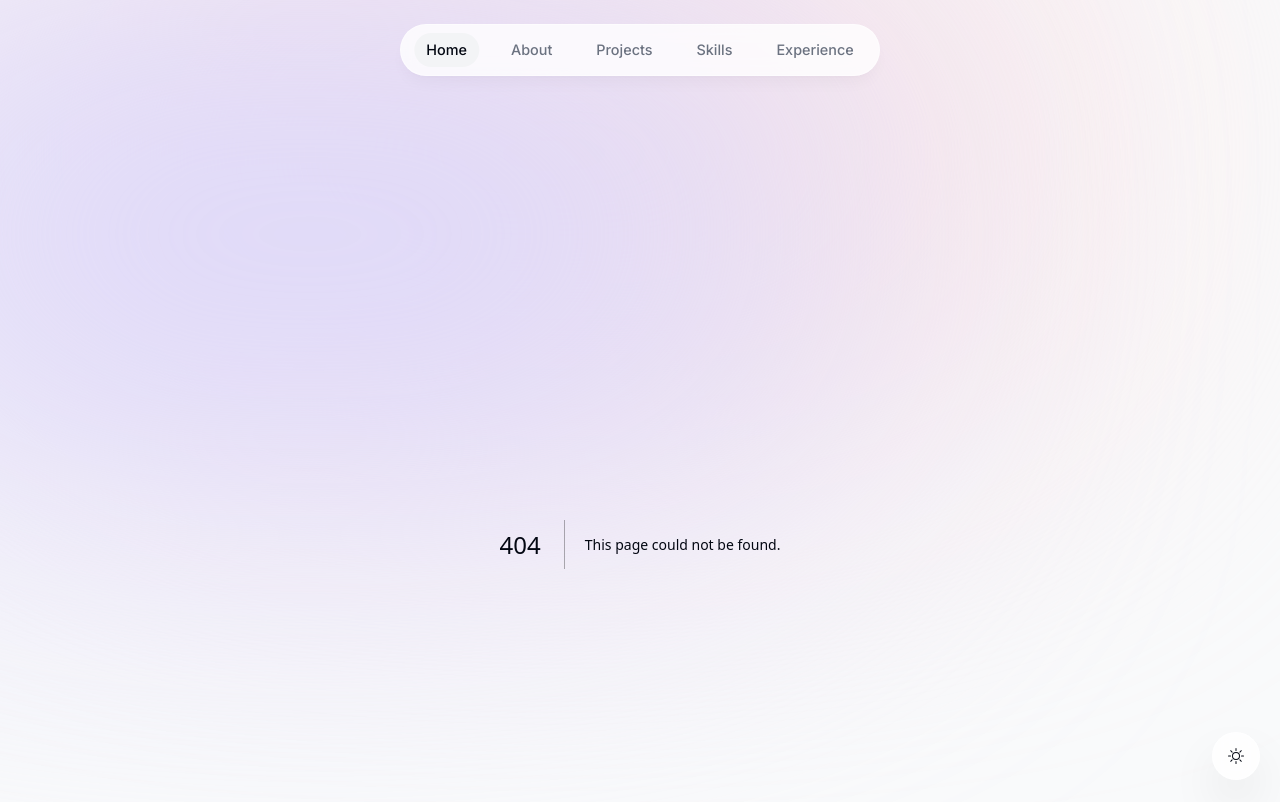
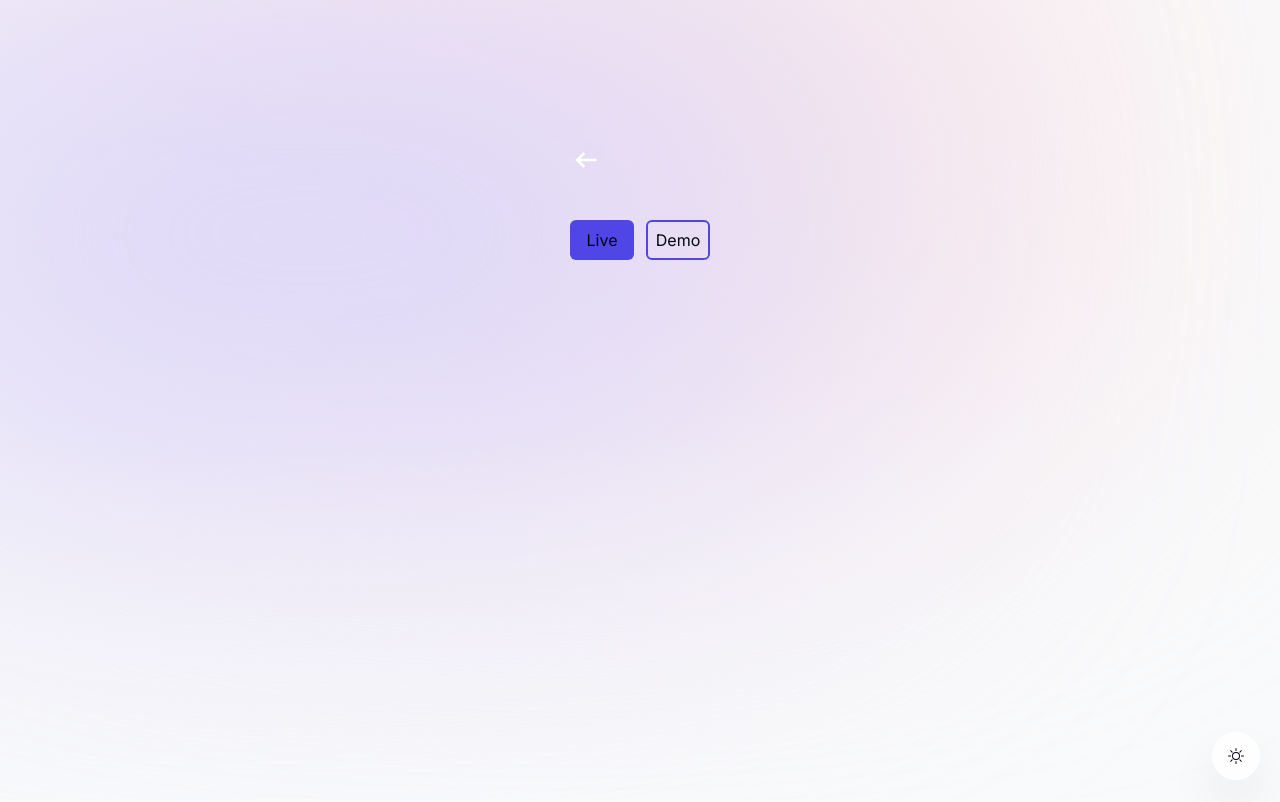
Before and after one commit to petitoff/portfolio, a Next.js app: page /projects in a window 1280 px wide. Before the commit this address had no page. Shown: the top 802 px of the page. Built offline with nearby package versions, Linux system fonts and the light colour scheme.

Commit message:
Add project page component

```diff
--- a/app/layout.tsx
+++ b/app/layout.tsx
@@ -28,7 +28,6 @@ export default function RootLayout({
 
         <ThemeContextProvider>
           <ActiveSectionContextProvider>
-            <Header />
             {children}
 
             <Toaster position="top-right" />
--- a/app/page.tsx
+++ b/app/page.tsx
@@ -1,5 +1,6 @@
 import About from "@/components/about";
 import Experience from "@/components/experience";
+import Header from "@/components/header";
 import Intro from "@/components/intro";
 import Projects from "@/components/projects";
 import SectionDivider from "@/components/section-divider";
@@ -8,6 +9,8 @@ import Skills from "@/components/skills";
 export default function Home() {
   return (
     <main className="flex flex-col items-center px-4">
+      <Header />
+
       <Intro />
       <SectionDivider />
       <About />
--- /dev/null
+++ b/app/projects/page.tsx
@@ -0,0 +1,9 @@
+import Project from "@/components/projects/project";
+
+export default function Page() {
+  return (
+    <div className="flex flex-col items-center px-4">
+      <Project />
+    </div>
+  );
+}
--- a/components/project.tsx
+++ b/components/project.tsx
@@ -4,6 +4,7 @@ import { useRef } from "react";
 import { projectsData } from "@/lib/data";
 import Image from "next/image";
 import { motion, useScroll, useTransform } from "framer-motion";
+import { useRouter } from "next/navigation";
 
 type ProjectProps = (typeof projectsData)[number];
 
@@ -22,6 +23,7 @@ export default function Project({
   });
   const scaleProgess = useTransform(scrollYProgress, [0, 1], [0.8, 1]);
   const opacityProgess = useTransform(scrollYProgress, [0, 1], [0.6, 1]);
+  const router = useRouter();
 
   const renderMedia = () => {
     if (mediaType === "image") {
@@ -75,6 +77,13 @@ export default function Project({
     window.open(link, "_blank");
   };
 
+  const handleRedirectProject = (
+    e: React.MouseEvent<HTMLDivElement, MouseEvent>,
+  ) => {
+    e.stopPropagation();
+    router.push(`/projects?id=${title}`);
+  };
+
   return (
     <motion.div
       ref={ref}
@@ -85,7 +94,7 @@ export default function Project({
       className="group relative mb-3 last:mb-0 sm:mb-8"
     >
       <section
-        onClick={() => handleOpenLinkNewTab(link.live)}
+        onClick={handleRedirectProject}
         className="relative max-w-[59rem] overflow-hidden rounded-lg border border-black/5 bg-gray-100 transition hover:cursor-pointer hover:bg-gray-200 dark:bg-white/10 dark:text-white dark:hover:bg-white/20 sm:h-fit sm:pr-8 sm:group-even:pl-8"
       >
         <div className="z-10 flex h-full flex-col px-5 pb-7 pt-4 sm:max-w-[50%] sm:pl-10 sm:pr-2 sm:pt-10 sm:group-even:ml-[18rem]">
--- /dev/null
+++ b/components/projects/project.tsx
@@ -0,0 +1,81 @@
+"use client";
+
+import { useRouter, useSearchParams } from "next/navigation";
+import { motion } from "framer-motion";
+import { IProject, projectsData } from "@/lib/data";
+import { useEffect, useState } from "react";
+
+export default function Project() {
+  const router = useRouter();
+  // Użyj hooka useSearchParams, aby uzyskać dostęp do obiektu searchParams
+  const searchParams = useSearchParams();
+
+  // Pobierz wartość query parameter o kluczu id
+  const id = searchParams.get("id");
+
+  const [project, setProject] = useState<IProject>();
+
+  // Użyj wartości id do pobierania lub renderowania danych dla danego projektu
+  // Na przykład, możesz użyć fetch lub axios, aby wysłać żądanie do API
+  // lub użyć getStaticProps lub getServerSideProps, aby wygenerować stronę statyczną lub serwerową
+  // Tutaj używamy przykładowych danych, aby pokazać, jak wyświetlić tytuł i opis projektu
+  //   const project = {
+  //     title: `Projekt ${id}`,
+  //     description: `To jest opis projektu ${id}`,
+  //   };
+
+  useEffect(() => {
+    const handleGetProject = () => {
+      const project = projectsData.find((project) => project.title === id);
+      setProject(project);
+    };
+
+    handleGetProject();
+  }, [id]);
+
+  return (
+    <section
+      id="home"
+      className="mb-28 max-w-[50rem] scroll-mt-[100rem] text-center sm:mb-0"
+    >
+      <motion.h1
+        className="relative mb-10 mt-4 flex items-center justify-center px-4 text-2xl font-medium !leading-[1.5] sm:text-4xl"
+        initial={{ opacity: 0, y: 100 }}
+        animate={{ opacity: 1, y: 0 }}
+      >
+        <svg
+          onClick={() => router.push("/#projects")}
+          className="absolute left-0 mr-2 cursor-pointer"
+          xmlns="http://www.w3.org/2000/svg"
+          width="32"
+          height="32"
+          viewBox="0 0 24 24"
+        >
+          <path
+            fill="#ffffff"
+            d="m10 18l-6-6l6-6l1.4 1.45L7.85 11H20v2H7.85l3.55 3.55z"
+          />
+        </svg>
+        <span>{project?.title}</span>
+      </motion.h1>
+
+      <motion.div
+        className="flex flex-col items-center justify-center gap-2 px-4 text-lg font-medium sm:flex-row"
+        initial={{ opacity: 0, y: 100 }}
+        animate={{ opacity: 1, y: 0 }}
+        transition={{
+          delay: 0.1,
+        }}
+      >
+        <p>{project?.description}</p>
+      </motion.div>
+
+      <div className="mt-5 flex justify-center gap-3">
+        <button className="h-10 w-16 rounded-md bg-indigo-600">Live</button>
+        <button className="h-10 w-16 rounded-md border-2 border-indigo-600">
+          Demo
+        </button>
+      </div>
+    </section>
+  );
+}
--- a/lib/data.ts
+++ b/lib/data.ts
@@ -109,7 +109,7 @@ export const projectsData: IProject[] = [
   },
 ];
 
-interface IProject {
+export interface IProject {
   title: string;
   description: string;
   tags: string[];
```
Also changed, not shown: package.json (+4 -4 lines), 1 other file (tests, documents, lock files or other folders).
